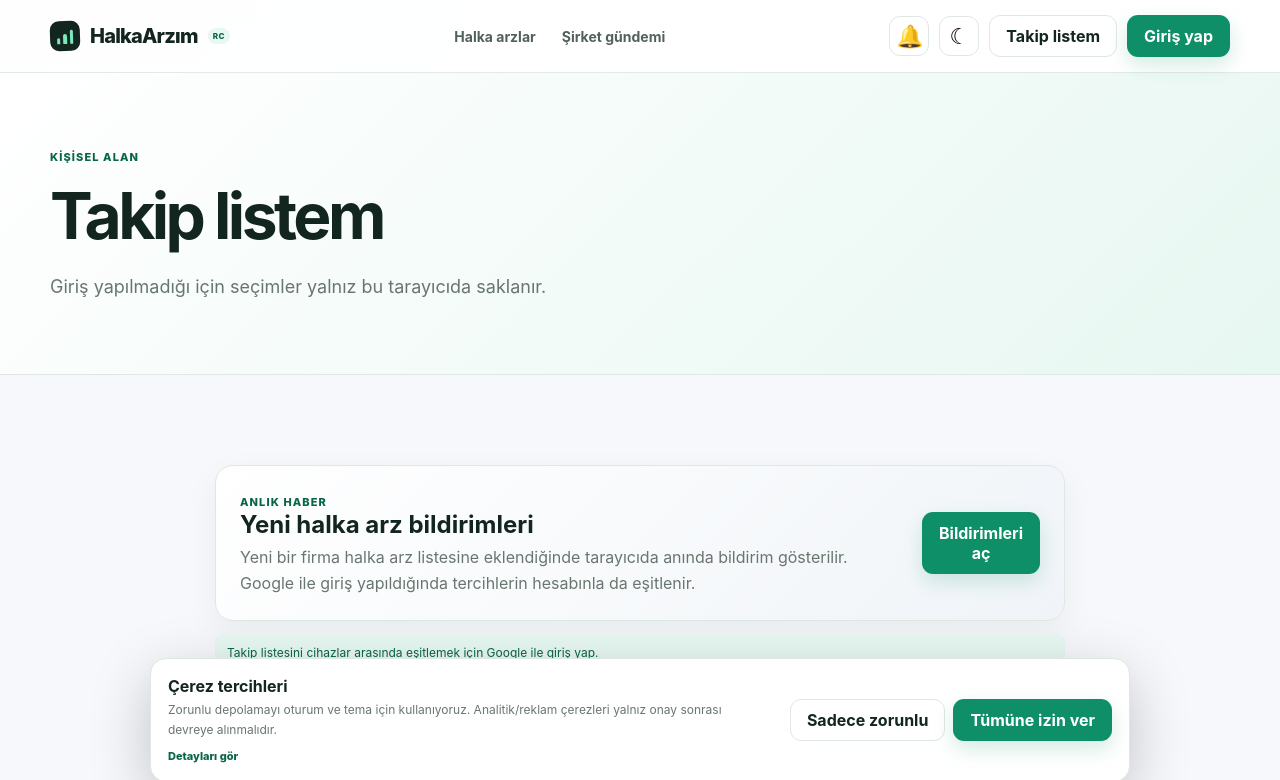
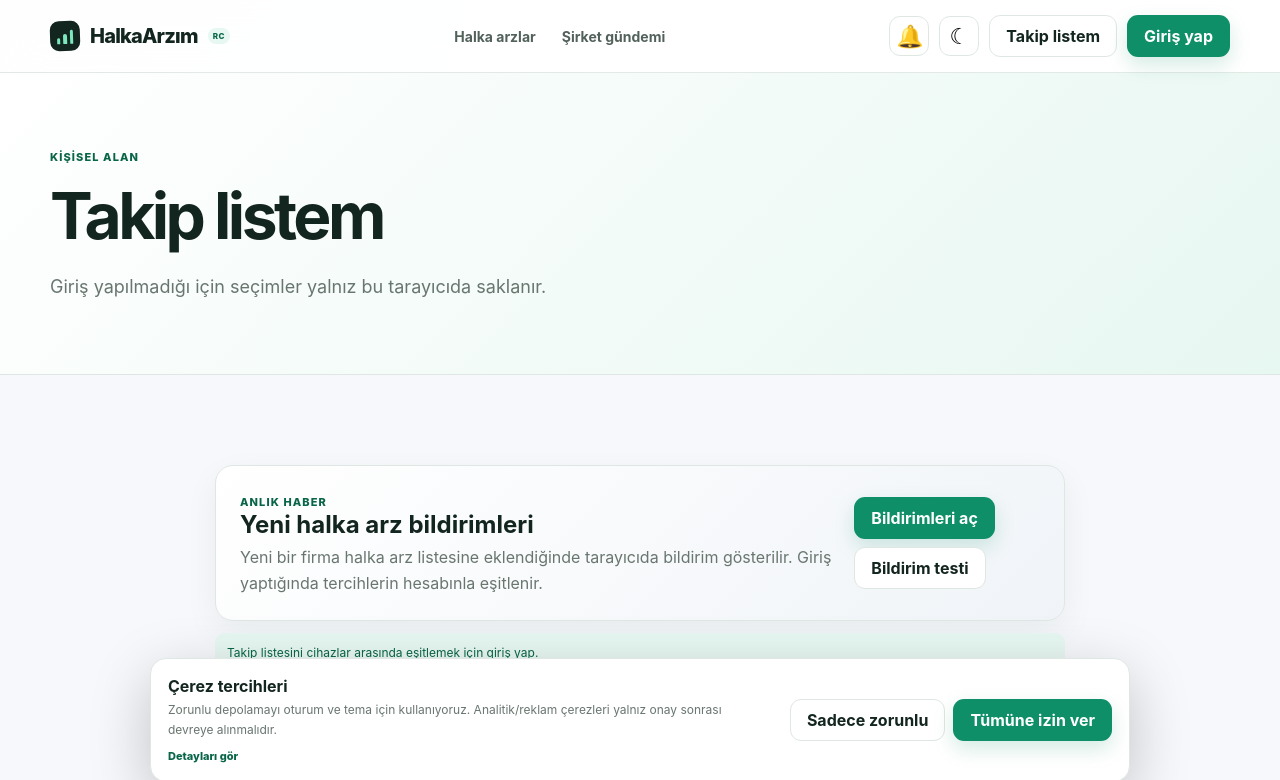
Before and after one commit to ajaroste/halkaarzim, a Next.js app: page /profil in a window 1280 px wide. Shown: the top 780 px of the page. Built offline with nearby package versions, Linux system fonts and the light colour scheme; no server answers.

Commit message:
feat: add profile editing and notification test

```diff
--- a/app/profil/page.tsx
+++ b/app/profil/page.tsx
@@ -1,18 +1,27 @@
 "use client";
 
 import { useEffect, useMemo, useState } from "react";
+import type { FormEvent } from "react";
 import Link from "next/link";
 import { Header } from "@/components/Header";
 import { Footer } from "@/components/Footer";
 import { useAuth } from "@/components/AuthProvider";
 import { ipos } from "@/data/ipos";
-import { listWatchlist } from "@/lib/supabase-rest";
+import { listWatchlist, updateProfile } from "@/lib/supabase-rest";
 
 export default function ProfilePage() {
-  const { session, profile, loading, configured } = useAuth();
+  const { session, profile, loading, configured, reload } = useAuth();
   const [ids, setIds] = useState<string[]>([]);
   const [message, setMessage] = useState("");
   const [notifications, setNotifications] = useState(false);
+  const [savingProfile, setSavingProfile] = useState(false);
+  const [username, setUsername] = useState("");
+  const [displayName, setDisplayName] = useState("");
+
+  useEffect(() => {
+    setUsername(profile?.username || "");
+    setDisplayName(profile?.display_name || "");
+  }, [profile]);
 
   useEffect(() => {
     async function load() {
@@ -49,9 +58,67 @@ export default function ProfilePage() {
     window.dispatchEvent(new Event("halkaarzim-enable-notifications"));
   }
 
+  async function testNotification() {
+    if (!("Notification" in window)) {
+      setMessage("Bu tarayıcı bildirimleri desteklemiyor.");
+      return;
+    }
+    let permission = Notification.permission;
+    if (permission !== "granted") permission = await Notification.requestPermission();
+    if (permission !== "granted") {
+      setMessage("Bildirim izni verilmedi.");
+      return;
+    }
+    try {
+      const registration = await navigator.serviceWorker?.ready;
+      if (registration) {
+        await registration.showNotification("HalkaArzım bildirim testi", {
+          body: "Bildirimler çalışıyor. Yeni halka arzlar geldiğinde burada göreceksin.",
+          icon: "/icons/icon-192.png",
+          badge: "/icons/icon-192.png",
+          tag: "halkaarzim-test"
+        });
+      } else {
+        new Notification("HalkaArzım bildirim testi", { body: "Bildirimler çalışıyor." });
+      }
+      setNotifications(true);
+      setMessage("Test bildirimi gönderildi.");
+    } catch {
+      setMessage("Test bildirimi gönderilemedi.");
+    }
+  }
+
+  async function saveProfile(event: FormEvent<HTMLFormElement>) {
+    event.preventDefault();
+    if (!session) return;
+    const cleanUsername = username.trim().toLowerCase();
+    const cleanDisplayName = displayName.trim();
+    if (!/^[a-z0-9_]{3,30}$/.test(cleanUsername)) {
+      setMessage("Kullanıcı adı 3-30 karakter olmalı; yalnız küçük harf, rakam ve alt çizgi kullanılabilir.");
+      return;
+    }
+    if (cleanDisplayName.length < 2 || cleanDisplayName.length > 40) {
+      setMessage("Görünen ad 2-40 karakter olmalıdır.");
+      return;
+    }
+    setSavingProfile(true);
+    setMessage("");
+    try {
+      await updateProfile({ username: cleanUsername, displayName: cleanDisplayName }, session.access_token);
+      await reload();
+      setMessage("Profil bilgilerin güncellendi.");
+    } catch (error) {
+      const text = error instanceof Error ? error.message : "Profil güncellenemedi.";
+      setMessage(text.toLowerCase().includes("duplicate") || text.toLowerCase().includes("unique") ? "Bu kullanıcı adı daha önce alınmış." : text);
+    } finally {
+      setSavingProfile(false);
+    }
+  }
+
   return <><Header /><main className="pageShell"><section className="pageHero"><div className="container"><span className="eyebrow">Kişisel alan</span><h1>Takip listem</h1><p>{session ? `${profile?.display_name || session.user.email || "Hesabın"} ile eşitlenen şirketler.` : "Giriş yapılmadığı için seçimler yalnız bu tarayıcıda saklanır."}</p></div></section><section className="section"><div className="container narrow">
-    <article className="panel profileSettings"><div><span className="eyebrow">Anlık haber</span><h2>Yeni halka arz bildirimleri</h2><p>Yeni bir firma halka arz listesine eklendiğinde tarayıcıda anında bildirim gösterilir. Google ile giriş yapıldığında tercihlerin hesabınla da eşitlenir.</p></div><button className={notifications ? "secondaryButton" : "primaryButton"} onClick={enableNotifications}>{notifications ? "Bildirimler açık" : "Bildirimleri aç"}</button></article>
-    {!loading && configured && !session && <p className="formMessage">Takip listesini cihazlar arasında eşitlemek için Google ile giriş yap.</p>}{message && <p className="formMessage">{message}</p>}
+    {session && <article className="panel profileSettings"><div style={{ width: "100%" }}><span className="eyebrow">Hesap ayarları</span><h2>Profil bilgileri</h2><form className="authForm" onSubmit={saveProfile}><label>Kullanıcı adı<input value={username} onChange={(event) => setUsername(event.target.value)} minLength={3} maxLength={30} autoComplete="username" placeholder="ornek_kullanici" required /></label><label>Görünen ad<input value={displayName} onChange={(event) => setDisplayName(event.target.value)} minLength={2} maxLength={40} autoComplete="name" required /></label><label>E-posta<input value={session.user.email || ""} disabled /></label><button className="primaryButton" disabled={savingProfile}>{savingProfile ? "Kaydediliyor…" : "Profili kaydet"}</button></form></div></article>}
+    <article className="panel profileSettings"><div><span className="eyebrow">Anlık haber</span><h2>Yeni halka arz bildirimleri</h2><p>Yeni bir firma halka arz listesine eklendiğinde tarayıcıda bildirim gösterilir. Giriş yaptığında tercihlerin hesabınla eşitlenir.</p></div><div className="buttonRow"><button className={notifications ? "secondaryButton" : "primaryButton"} onClick={enableNotifications}>{notifications ? "Bildirimler açık" : "Bildirimleri aç"}</button><button className="secondaryButton" onClick={() => void testNotification()}>Bildirim testi</button></div></article>
+    {!loading && configured && !session && <p className="formMessage">Takip listesini cihazlar arasında eşitlemek için giriş yap.</p>}{message && <p className="formMessage">{message}</p>}
     {watched.length ? <div className="watchList">{watched.map((ipo) => <article className="panel" key={ipo.id}><div className="companyRow"><div className="companyLogo">{(ipo.ticker || ipo.company).slice(0, 2)}</div><div><h2>{ipo.company}</h2><p>{ipo.ticker || "Kod bekleniyor"} · {ipo.statusLabel}</p></div></div><Link className="textLink" href={`/arz/${ipo.slug}`}>Detaya git →</Link></article>)}</div> : <div className="emptyState"><strong>Takip listen boş</strong><p>Şirket detayındaki “Takip et” düğmesini kullan.</p><Link className="primaryButton" href="/halka-arzlar">Halka arzları aç</Link></div>}
   </div></section></main><Footer /></>;
 }
```
